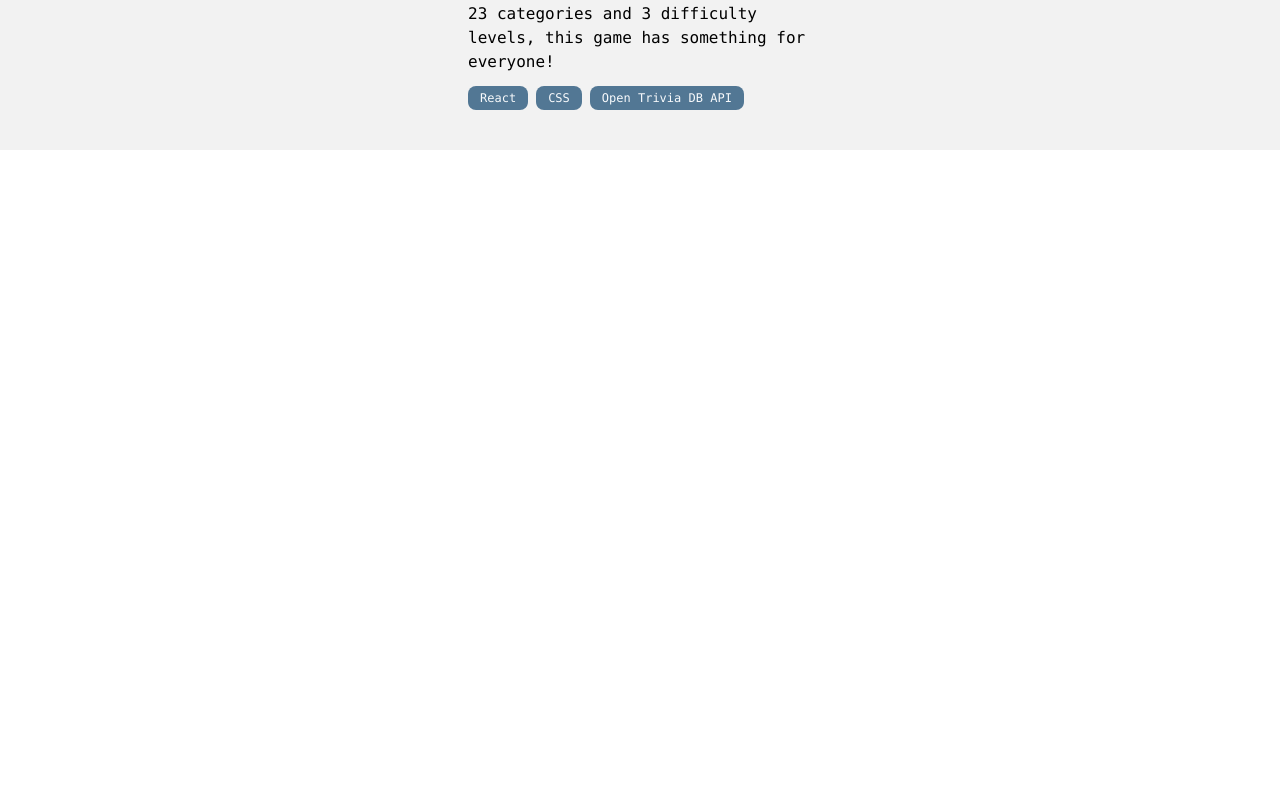
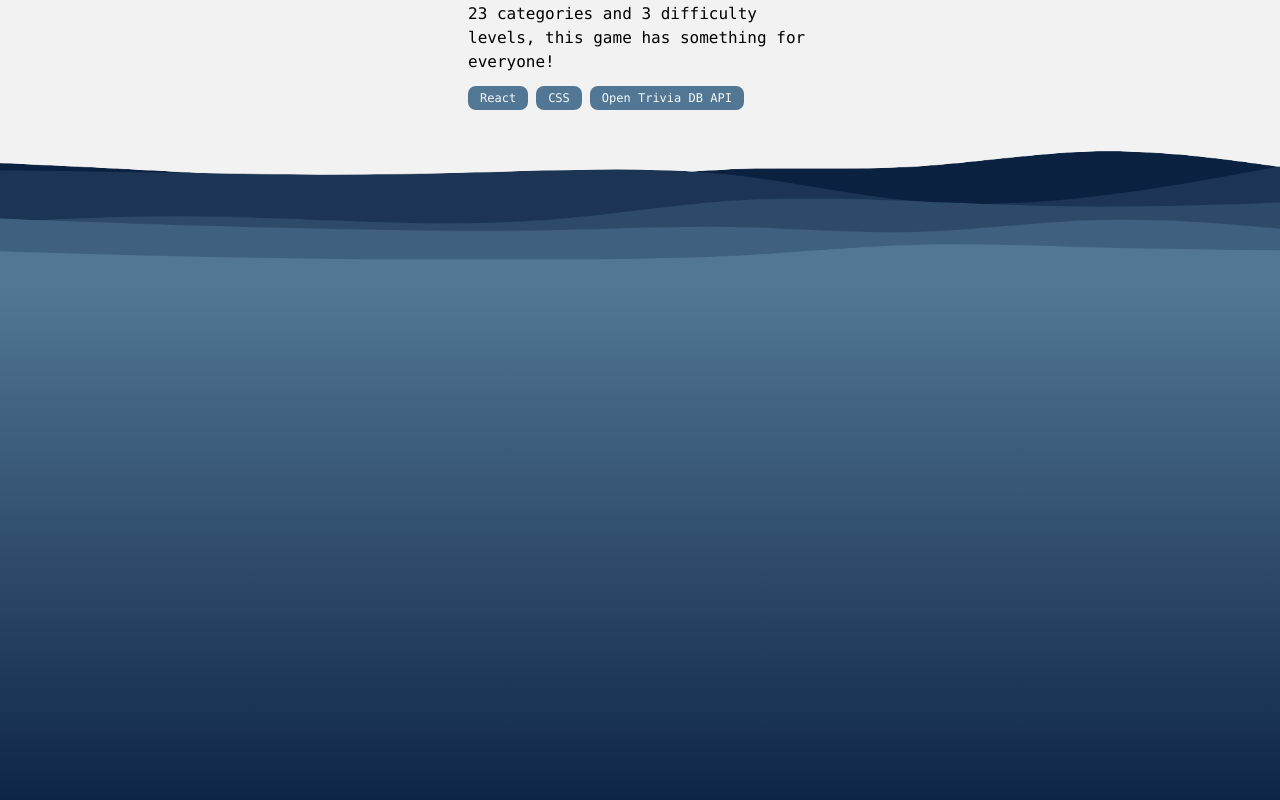
Before and after one commit to SaanviKumar13/Portfolio, a Next.js app: page / in a window 1280 px wide. Shown: the part 3452-4252 px from the top of the page. Before the commit the page ends 3602 px from the top, so only its background shows below. Built offline with nearby package versions, Linux system fonts and the light colour scheme; no server answers; a web font is replaced by a local one.

Commit message:
feat: bg for contact section

```diff
--- /dev/null
+++ b/components/ContactMe.tsx
@@ -0,0 +1,19 @@
+const ContactMe = () => {
+  return (
+    <div id="contact-me">
+      <img
+        src="waves-top.png"
+        alt="waves"
+        className="hidden md:block w-full h-32"
+      />
+      <img
+        src="/waves-top-sm.png"
+        alt="waves"
+        className="md:hidden w-full h-64"
+      />
+      <div className="min-h-screen md:min-h-[70vh] h-full bg-page-gradient"></div>
+    </div>
+  );
+};
+
+export default ContactMe;
--- a/pages/index.tsx
+++ b/pages/index.tsx
@@ -1,4 +1,5 @@
 import Certificates from "@/components/Certificates";
+import ContactMe from "@/components/ContactMe";
 import Hero from "@/components/Hero";
 import Navbar from "@/components/Navbar";
 import Projects from "@/components/Projects";
@@ -18,6 +19,7 @@ export default function Home() {
       <Skills />
       <Certificates />
       <Projects />
+      <ContactMe />
     </div>
   );
 }
```
Also changed, not shown: public/waves-top-sm.png (added), public/waves-top.png (added).
